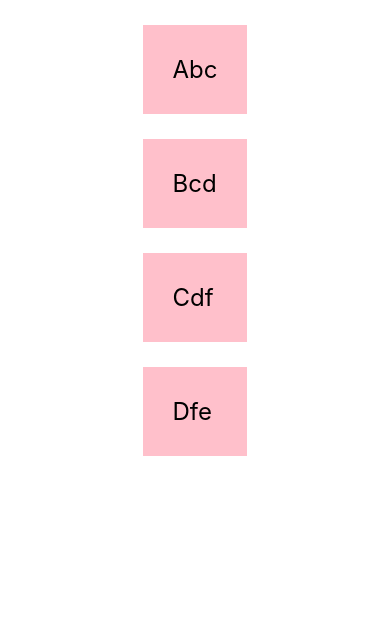
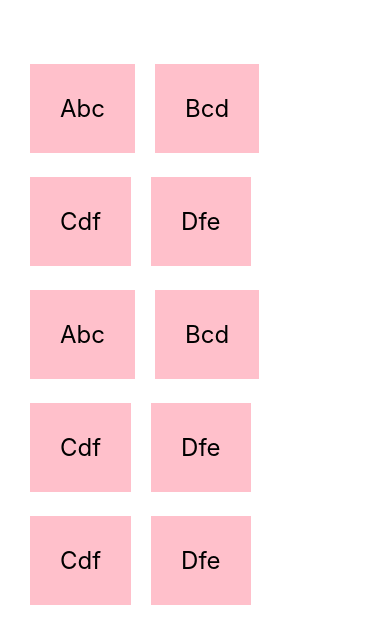
Before and after one commit to lecbit/react_native_ninja, a React Native app: screen / in a window 390 px wide. Shown: the top 644 px of the page. Built offline with nearby package versions, Linux system fonts and the light colour scheme.

Commit message:
~7~ Flat List

```diff
--- a/App.js
+++ b/App.js
@@ -1,17 +1,31 @@
 import { useState } from 'react';
-import { StyleSheet, Text, View, ScrollView } from 'react-native';
+import { StyleSheet, Text, View, FlatList } from 'react-native';
 
 export default function App() {
   const [people, setPeople] = useState([
-    { name: 'Abc', key: 1 },
-    { name: 'Bcd', key: 2 },
-    { name: 'Cdf', key: 3 },
-    { name: 'Dfe', key: 4 },
+    { name: 'Abc', id: 1 },
+    { name: 'Bcd', id: 2 },
+    { name: 'Cdf', id: 3 },
+    { name: 'Dfe', id: 4 },
+    { name: 'Abc', id: 5 },
+    { name: 'Bcd', id: 6 },
+    { name: 'Cdf', id: 7 },
+    { name: 'Dfe', id: 8 },
+    { name: 'Cdf', id: 9 },
+    { name: 'Dfe', id: 10 },
   ]);
 
   return (
     <View style={styles.container}>
-      <ScrollView>
+      <FlatList
+        numColumns={2}
+        keyExtractor={(item) => item.id}
+        data={people}
+        renderItem={({ item }) => (
+          <Text style={styles.item}>{item.name}</Text>
+        )}
+      />
+      {/* <ScrollView>
         {
           people.map((item) => {
             return (
@@ -21,7 +35,7 @@
             )
           })
         }
-      </ScrollView>
+      </ScrollView> */}
     </View>
   );
 }
@@ -29,13 +43,15 @@
   container: {
     flex: 1,
     backgroundColor: '#fff',
-    alignItems: 'center',
-    justifyContent: 'center',
+    paddingTop: 40,
+    paddingHorizontal: 20
   },
   item: {
     marginTop: 25,
     padding: 30,
     fontSize: 24,
-    backgroundColor: 'pink'
+    backgroundColor: 'pink',
+    marginHorizontal: 10,
+    marginTop: 24
   }
 });
```
